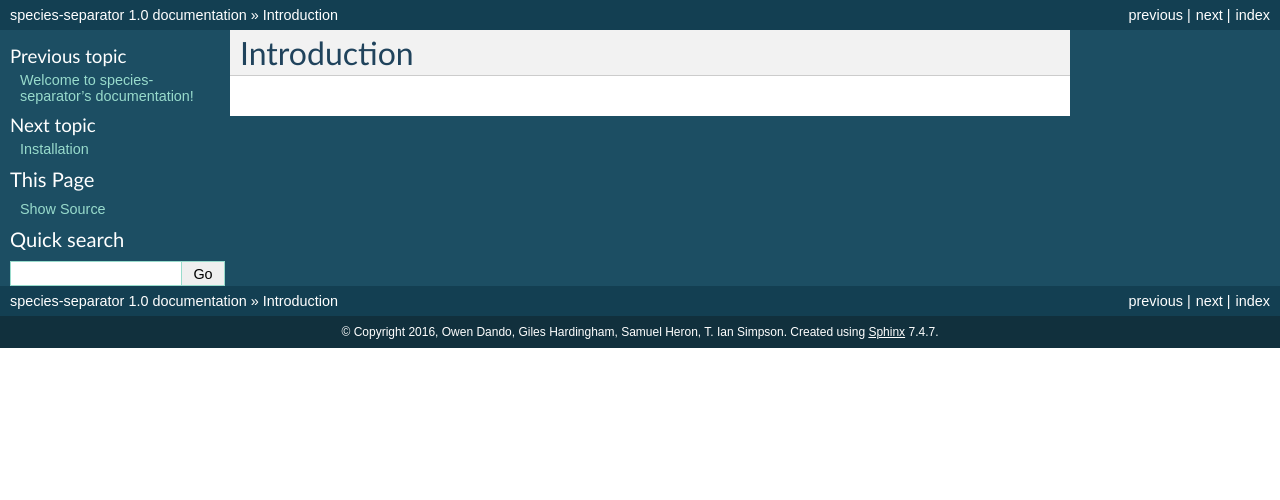
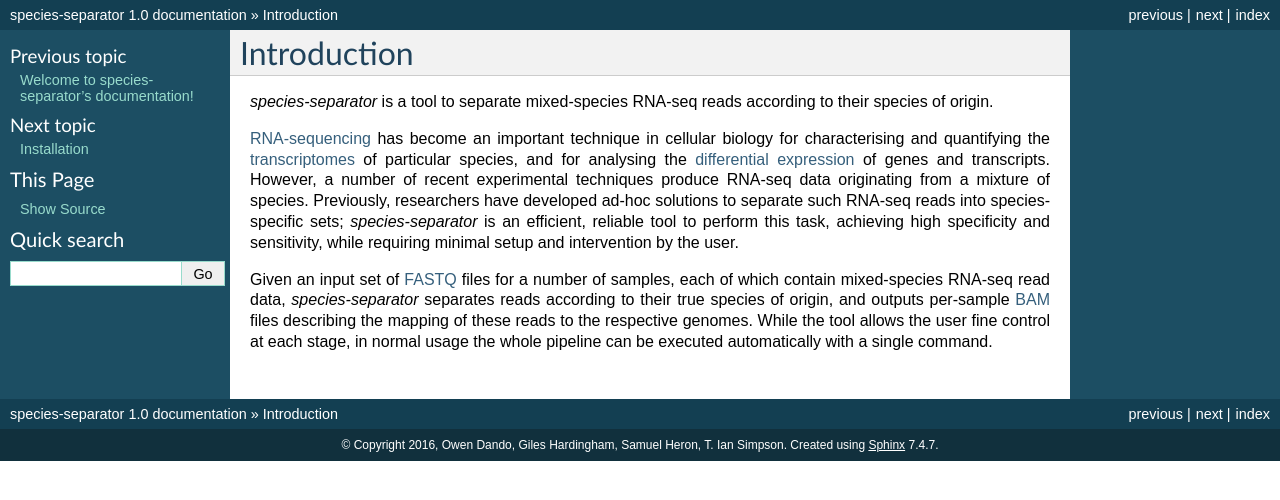
Before and after one commit to biomedicalinformaticsgroup/Sargasso, a Sphinx documentation site: the page built from docs/intro.rst, in a window 1280 px wide. Shown: the top 500 px of the page. Built offline with Sphinx 7.4.7, drawn with Linux system fonts in a browser that asks for light colours.

Commit message:
Add introductory text.

```diff
--- a/docs/intro.rst
+++ b/docs/intro.rst
@@ -1,2 +1,8 @@
 Introduction
 ============
+
+*species-separator* is a tool to separate mixed-species RNA-seq reads according to their species of origin.
+
+`RNA-sequencing <http://en.wikipedia.org/wiki/RNA-Seq>`_ has become an important technique in cellular biology for characterising and quantifying the `transcriptomes <http://en.wikipedia.org/wiki/Transcriptome>`_ of particular species, and for analysing the `differential expression <https://en.wikipedia.org/wiki/RNA-Seq#Differential_expression_and_absolute_quantification_of_transcripts>`_ of genes and transcripts. However, a number of recent experimental techniques produce RNA-seq data originating from a mixture of species. Previously, researchers have developed ad-hoc solutions to separate such RNA-seq reads into species-specific sets; *species-separator* is an efficient, reliable tool to perform this task, achieving high specificity and sensitivity, while requiring minimal setup and intervention by the user.
+
+Given an input set of `FASTQ <https://en.wikipedia.org/wiki/FASTQ_format>`_ files for a number of samples, each of which contain mixed-species RNA-seq read data, *species-separator* separates reads according to their true species of origin, and outputs per-sample `BAM <https://samtools.github.io/hts-specs/SAMv1.pdf>`_ files describing the mapping of these reads to the respective genomes. While the tool allows the user fine control at each stage, in normal usage the whole pipeline can be executed automatically with a single command.
```
